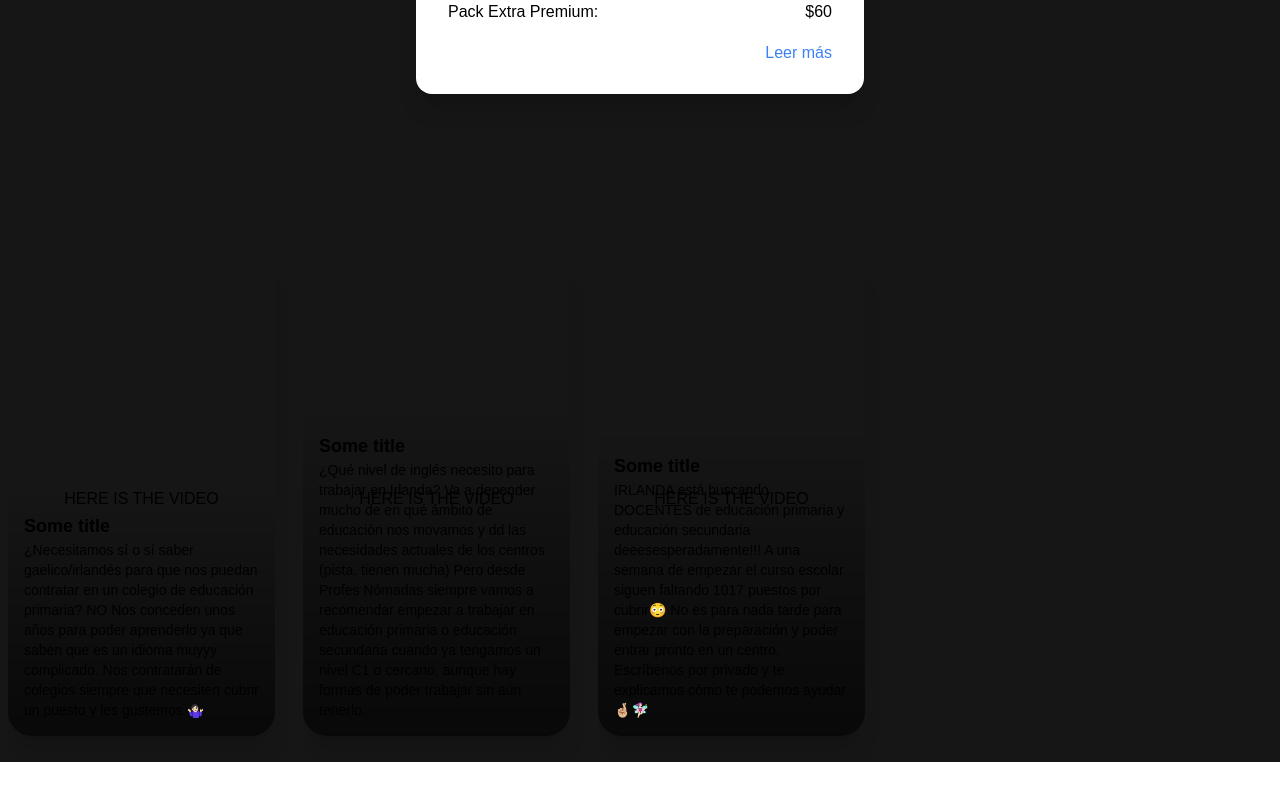
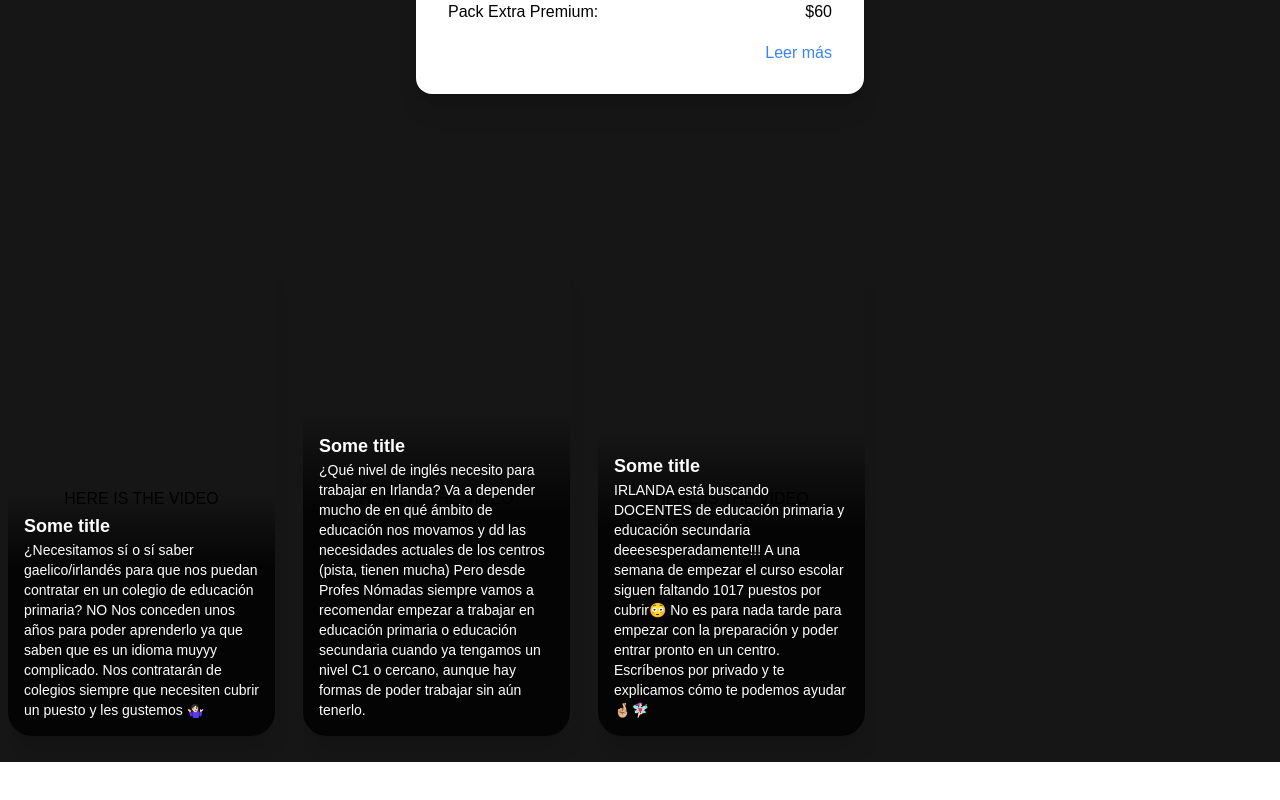
Before and after one commit to aabrilfl13/profes-nomadas, a React (Vite) app: page / in a window 1280 px wide. Shown: the part 1134-1934 px from the top of the page. Built offline with nearby package versions, Linux system fonts and the light colour scheme.

Commit message:
Add grandient to see letters

```diff
--- a/src/components/cards/TikTokCard.jsx
+++ b/src/components/cards/TikTokCard.jsx
@@ -39,10 +39,18 @@ const TikTokCard = ({ data }) => {
 				)}
 
 				{/* Overlay Section */}
-				<div className="absolute bottom-0 left-0 flex w-full items-center justify-between bg-gradient-to-t from-black/60 to-transparent p-4 text-black">
-					<div>
-						<h2 className="text-lg font-bold">{data.title}</h2>
-						<p className="text-sm">{data.description}</p>
+				<div className="bg-black">
+					<div
+						className="items-cent absolute bottom-0 left-0 z-10 flex w-full justify-between p-4 text-white"
+						style={{
+							background:
+								"linear-gradient(to top, rgba(0, 0, 0, 0.8) 70%, rgba(108, 117, 125, 0) 100%)",
+						}}
+					>
+						<div>
+							<h2 className="text-lg font-bold">{data.title}</h2>
+							<p className="text-sm">{data.description}</p>
+						</div>
 					</div>
 				</div>
 			</div>
```
